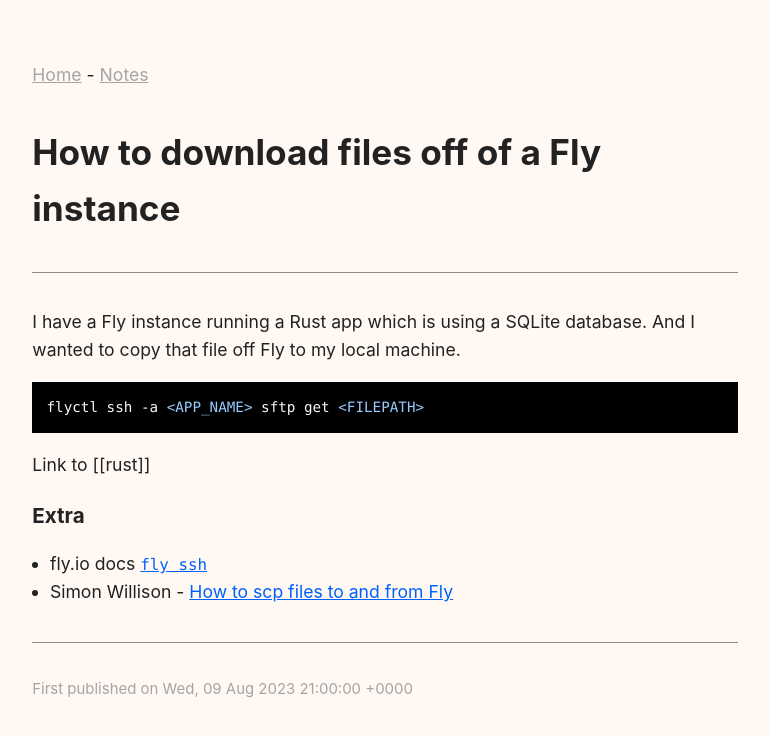
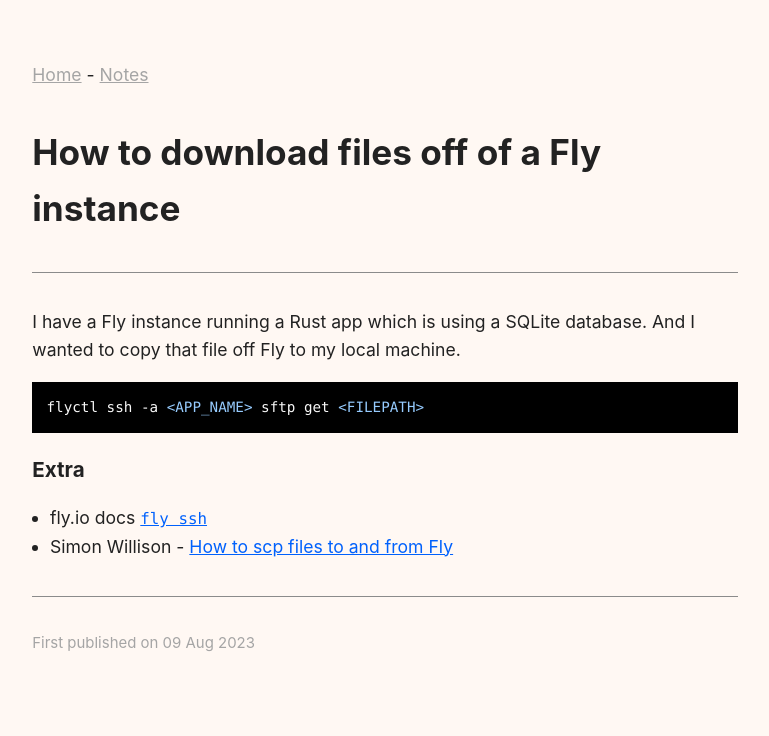
Before and after one commit to anshulxyz/anshulxyz.github.io, a Jekyll site: the page built from _notes/download-from-fly.md, in a window 1280 px wide. Shown: the top 736 px of the page, without its empty margins (255-1024 px from the left). Built offline with Jekyll 4.4.1, drawn with Linux system fonts in a browser that asks for light colours; nearby versions of some CDN libraries.

Commit message:
testing the notes collection

````diff
--- a/_config.yml
+++ b/_config.yml
@@ -19,6 +19,6 @@
 collections:
   notes:
     output: true
-    permalink: /:collection/:name
+    permalink: /notes/:name
 
 permalink: /:title
--- a/_layouts/note.html
+++ b/_layouts/note.html
@@ -17,7 +17,7 @@
     </div>
     <div>
       <hr/>
-      <p class="muted" style="font-size: 0.85rem;">First published on {{ page.createdAt | date_to_rfc822 }}</p>
+      <p class="muted" style="font-size: 0.85rem;">First published on {{ page.createdAt | date_to_string }}</p>
     </div>
   </div>
 
--- a/_notes/download-from-fly.md
+++ b/_notes/download-from-fly.md
@@ -13,8 +13,6 @@
 flyctl ssh -a <APP_NAME> sftp get <FILEPATH>
 ```
 
-Link to [[rust]]
-
 ### Extra
 - fly.io docs [`fly ssh`](https://fly.io/docs/flyctl/ssh-sftp/)
 - Simon Willison - [How to scp files to and from Fly](https://til.simonwillison.net/fly)
````
